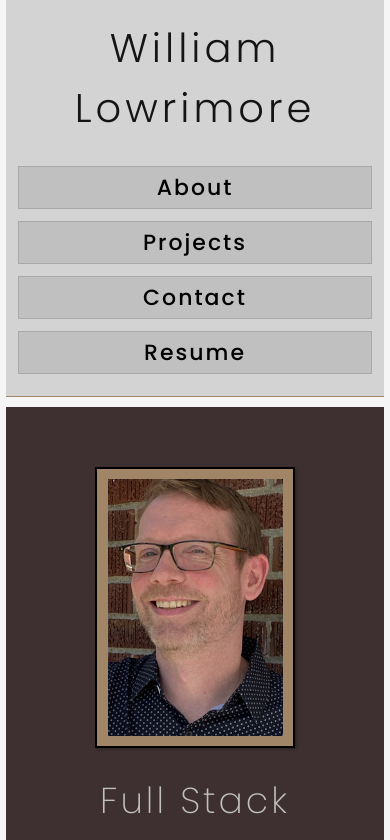
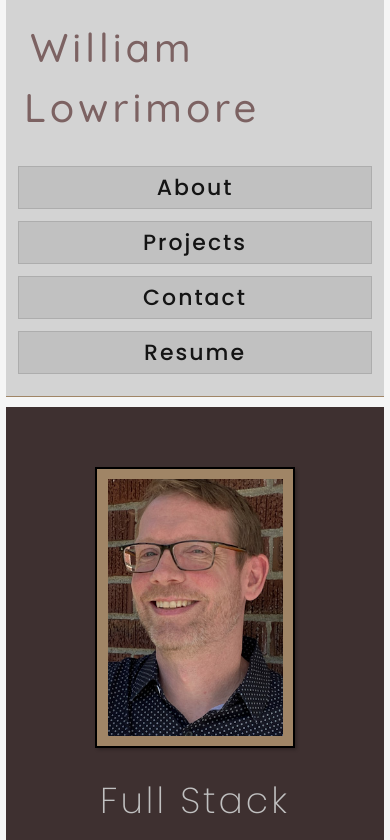
Before and after one commit to wlowrimore/Lowrimore_William_portfolio-2022, a React (Create React App) app: page / in a window 390 px wide. Shown: the top 840 px of the page. Built offline with nearby package versions, Linux system fonts and the light colour scheme.

Commit message:
adjusts header title

```diff
--- a/src/index.css
+++ b/src/index.css
@@ -49,22 +49,20 @@ header {
   position: sticky; top: 0;
 }
 
-header h4 {
+.header h4, span {
   font-family: "Quicksand", serif;
   font-size: 60px;
-  font-weight: 100;
+  font-weight: 500;
   color: var(--header-red);
   letter-spacing: 4px;
   opacity: 90%;
-  text-shadow: 2px 2px var(--shadow-color);
   margin: 12px 0;
   padding: 6px;
   cursor: pointer;
 }
 
-header h4:hover {
-  opacity: 50%;
-  transition: .2s;
+.header h4:hover, span:hover {
+  opacity: 70%;
 }
 
 .pageTabs {
@@ -93,6 +91,10 @@ header h4:hover {
   color: var(--hover-red);
   text-decoration: underline;
   cursor: pointer;
+}
+
+.pageTabs span.navActive {
+  color: var(--hover-red);
 }
 
 /* __________________________________MAIN PAGE(HOME)___________________________________ */
@@ -839,8 +841,13 @@ textarea {
 
   /* _________________________________________________________________ */
 
-  h4.navActive {
+  .header {
+    width: 100%;
+    display: flex;
+  }
+  .header h4 span {
     text-align: center;
+    font-size: 40px;
   }
 
   .main-container {
```
